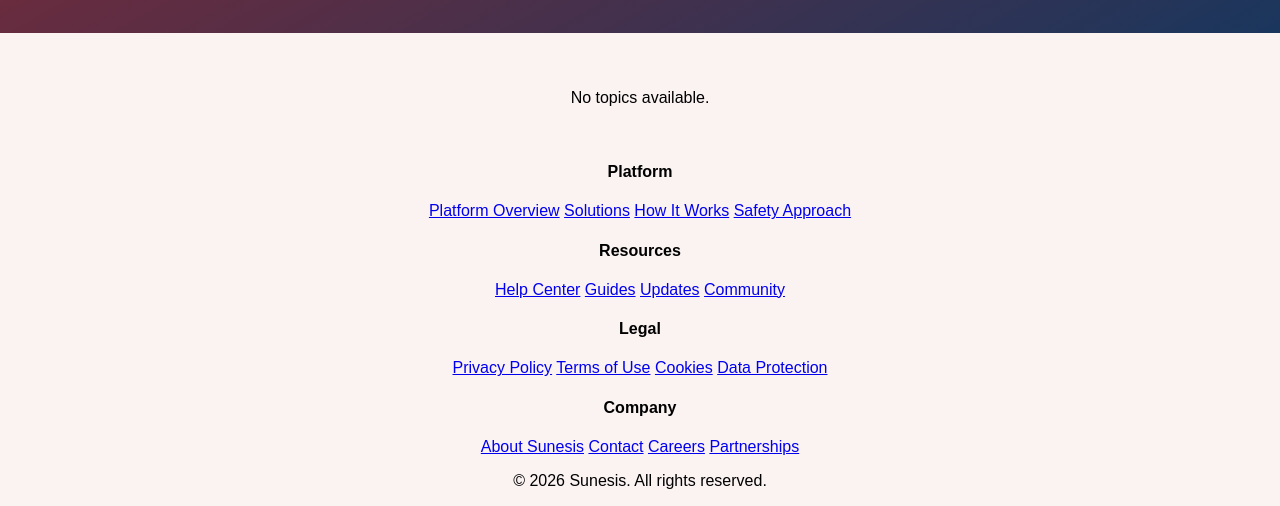
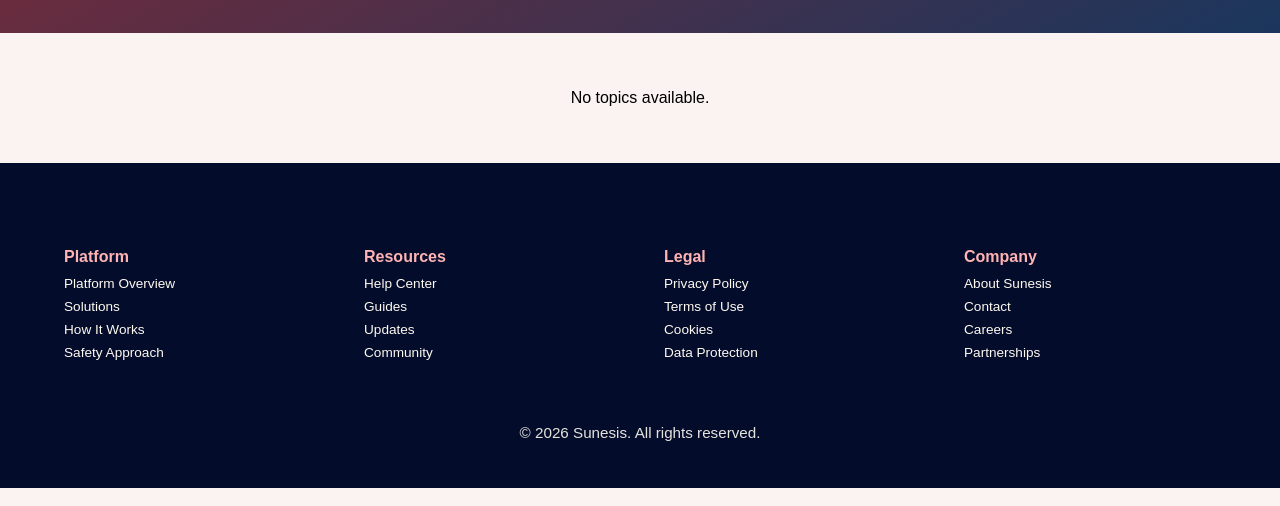
Before and after one commit to Cyprianchux/sunesis-V2, a website: page frontend/account.html in a window 1280 px wide. Shown: the part 756-1262 px from the top of the page. Drawn offline with Linux system fonts and the light colour scheme; no server answers; sample sign-in values are in the browser's storage.

Commit message:
Added the footer styles

```diff
--- a/frontend/css/account.css
+++ b/frontend/css/account.css
@@ -97,3 +97,57 @@ body {
     margin: 40px;
   }
 }
+
+footer {
+  background: #040c2c;
+  margin-top: auto;
+  padding: 2rem 0;
+  font-size: 1rem;
+  color: floralwhite;
+  text-align: center;
+}
+
+.footer-grid {
+  display: grid;
+  grid-template-columns: repeat(auto-fit, minmax(160px, 1fr));
+  gap: 3rem;
+  padding: 2rem 4rem;
+  text-align: left;
+}
+
+.footer-col h4 {
+  margin-bottom: 0.6rem;
+  color: #ffb3b3;
+  font-size: 1rem;
+}
+
+.footer-col a {
+  display: block;
+  margin-bottom: 0.5rem;
+  color: floralwhite;
+  text-decoration: none;
+  font-size: 0.85rem;
+  transition: 0.2s;
+}
+
+.footer-col a:hover {
+  color: #fdd5d5;
+  transform: translateX(4px);
+}
+
+.footer-copy {
+  margin-top: 1.5rem;
+  font-size: 0.95rem;
+  opacity: 0.9;
+}
+
+@media (max-width: 720px) {
+  .features {
+    padding-top: 0;
+  }
+
+  .footer-grid {
+    padding: 2rem;
+    gap: 2rem;
+  }
+}
```
